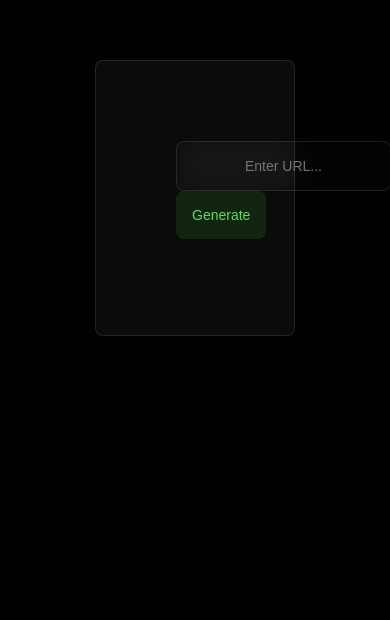
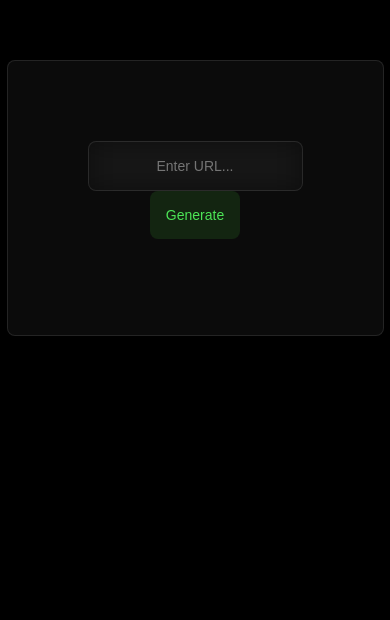
Before and after one commit to robbandi/Stamp, a Next.js app: page / in a window 390 px wide. Shown: the part 224-844 px from the top of the page. Built offline with nearby package versions, Linux system fonts and the light colour scheme.

Commit message:
Update styles.module.css

```diff
--- a/components/Stamp/styles.module.css
+++ b/components/Stamp/styles.module.css
@@ -27,7 +27,7 @@
   @media (max-width: 768px) {
     .wrapper {
       /* height: 100%; */
-      width: 200px;
+      /* width: 200px; */
       /* padding: 4rem 4rem; */
       /* margin: 0 auto; */
     }
```
